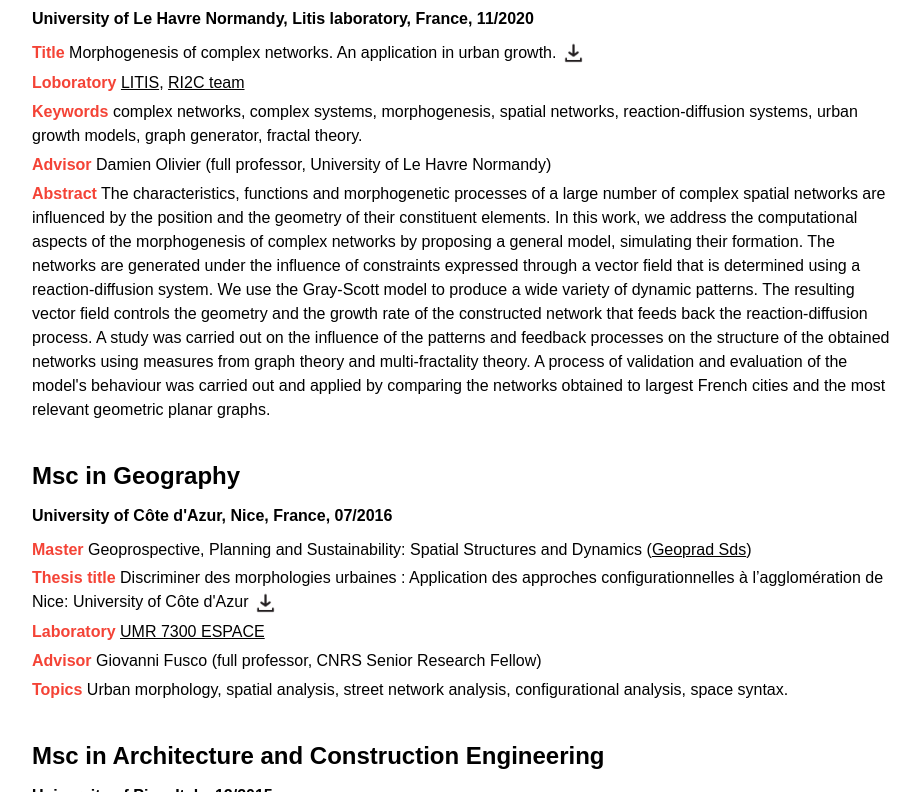
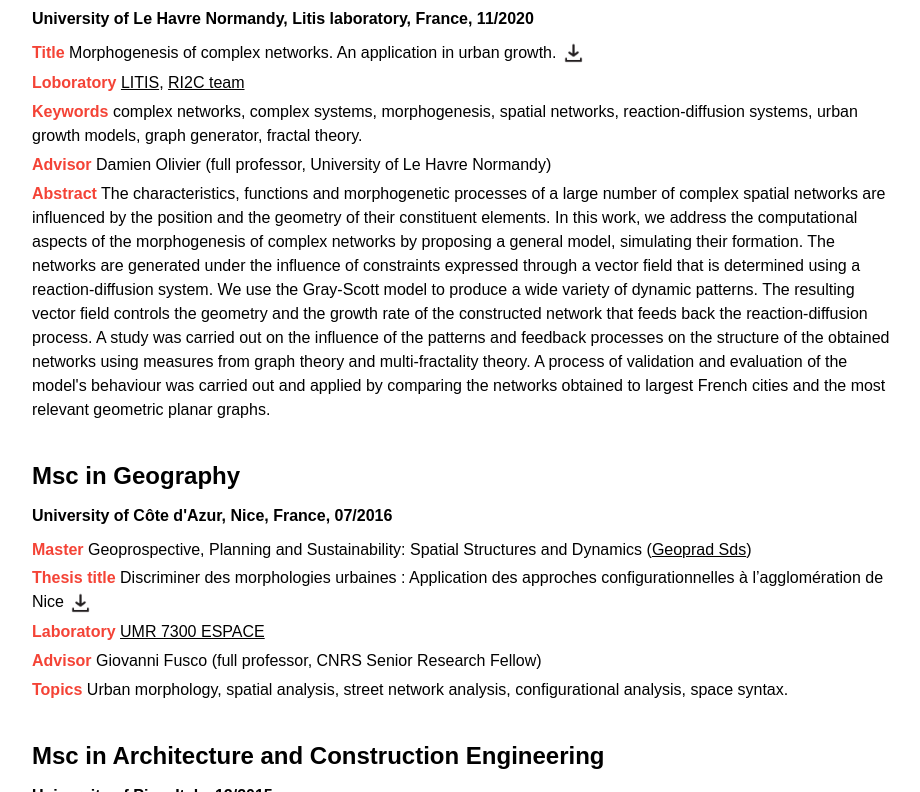
Before and after one commit to MicheleTirico/micheletirico.github.io, a plain HTML site: page index.html in a window 1280 px wide. Shown: the part 2008-2800 px from the top of the page, without its empty margins (324-1244 px from the left). Drawn offline with Linux system fonts and the light colour scheme; a web font is replaced by a local one.

Commit message:
Update index.html

```diff
--- a/index.html
+++ b/index.html
@@ -124,7 +124,7 @@
 <h2>Msc in Geography </h2>
 <h3>University of Côte d'Azur, Nice, France, 07/2016</h3>
 <span>Master</span> Geoprospective, Planning and Sustainability: Spatial Structures and Dynamics (<a href="http://www.geoprad.fr/">Geoprad Sds</a>) </p>
-<span>Thesis title</span> Discriminer des morphologies urbaines : Application des approches configurationnelles à l’agglomération de Nice: University of Côte d'Azur <a href="TIRICO_SDS.pdf"><img border="0" alt="no file" src= "download.png" width="25em" height="25em"></a>
+<span>Thesis title</span> Discriminer des morphologies urbaines : Application des approches configurationnelles à l’agglomération de Nice <a href="TIRICO_SDS.pdf"><img border="0" alt="no file" src= "download.png" width="25em" height="25em"></a>
  </p>
 <span>Laboratory</span> <a href="https://www.umrespace.org/">UMR 7300 ESPACE</a> </p>
 <span>Advisor</span> Giovanni Fusco (full professor, CNRS Senior Research Fellow) </p>
```
